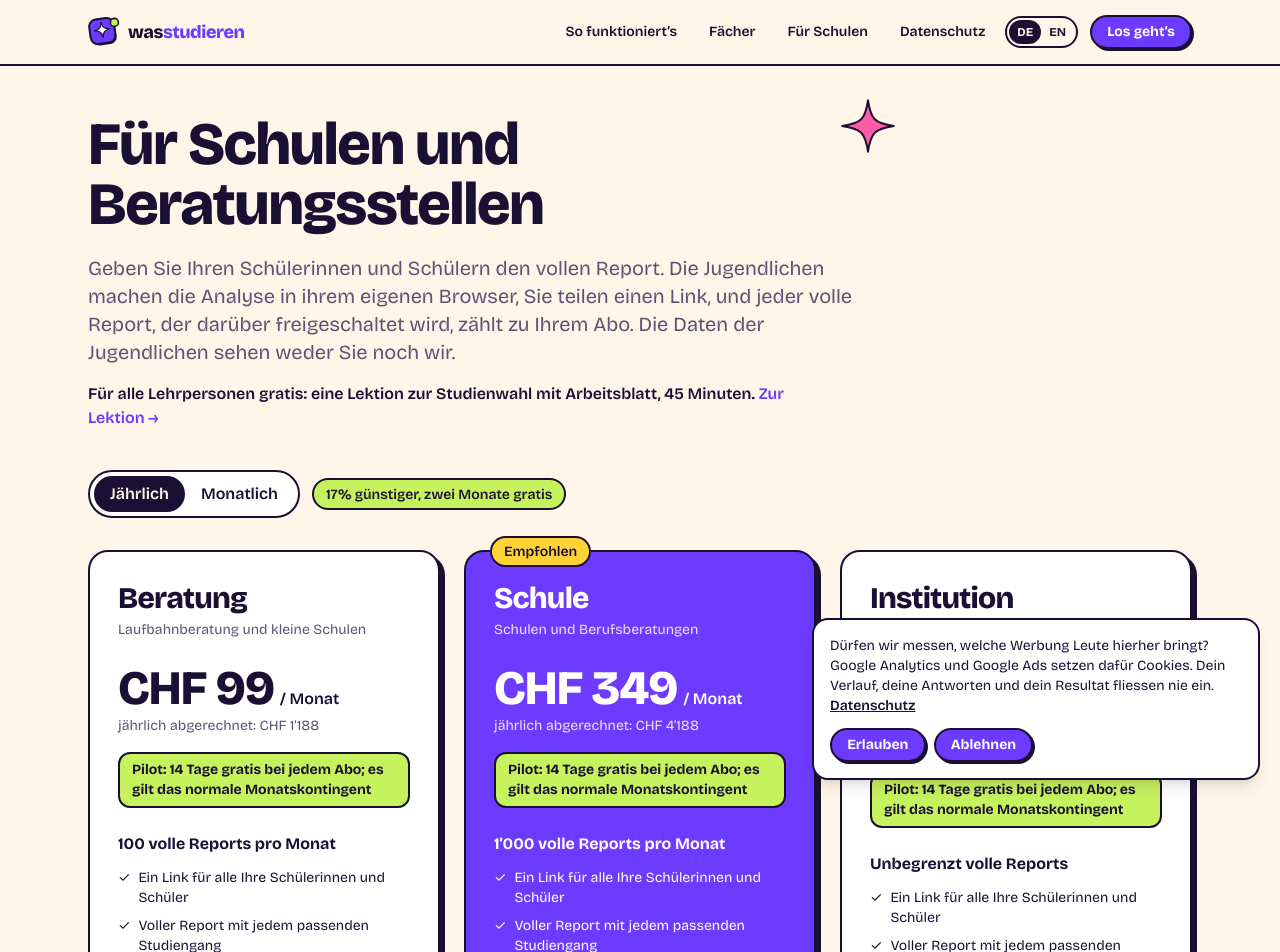
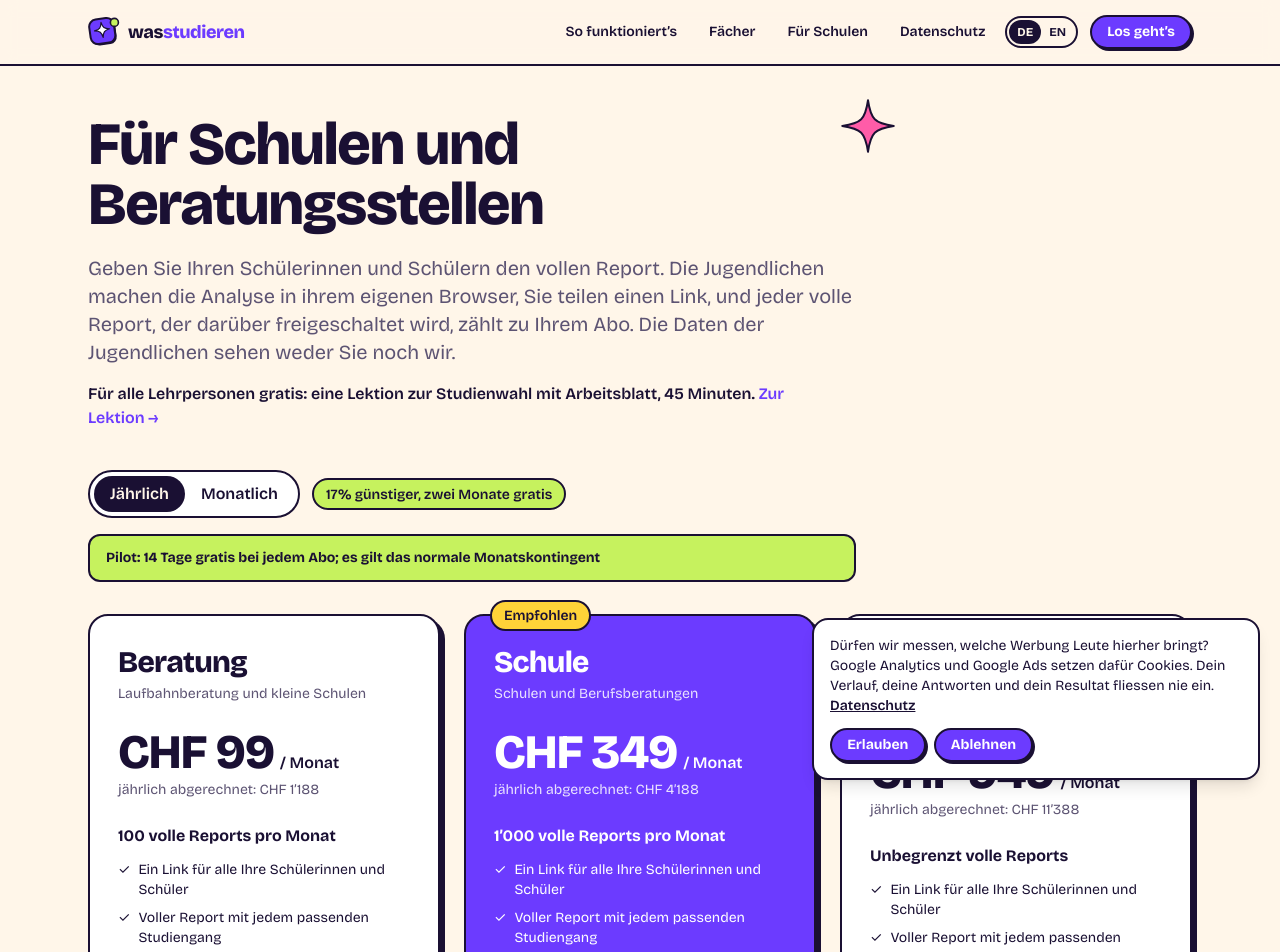
Before and after one commit to moritzlauper/whatshouldistudy, a Next.js app: page /schweiz/organisationen in a window 1280 px wide. Shown: the top 952 px of the page. Built offline with nearby package versions, Linux system fonts and the light colour scheme; no server answers.

Commit message:
Organisationstarif-Pilot nur einmal anzeigen

```diff
--- a/app/ui/org-plans.tsx
+++ b/app/ui/org-plans.tsx
@@ -47,6 +47,8 @@ export function OrgPlans() {
         <span className="chip on-color bg-lime">{o.save}</span>
       </div>
 
+      <p className="mt-4 max-w-3xl rounded-xl border-2 border-line bg-lime px-4 py-3 text-sm font-bold text-ink">{o.trial}</p>
+
       <div className="mt-8 grid gap-6 md:grid-cols-3">
         {ORG_TIERS.map((tier) => {
           const hot = tier === 'school'
@@ -61,7 +63,6 @@ export function OrgPlans() {
                 <span className="font-semibold">{o.perMonth}</span>
               </div>
               <p className={`mt-1 text-sm ${hot ? 'opacity-85' : 'text-muted'}`}>{period === 'year' ? o.billedYearly(formatPrice(orgBilled(tier, 'year', currency), intl)) : o.billedMonthly}</p>
-              <p className="on-color mt-4 rounded-xl border-2 border-line bg-lime px-3 py-1.5 text-sm font-bold">{o.trial}</p>
               <p className="mt-6 font-bold">{o.reports(limit === null ? null : fmtNumber(limit, intl))}</p>
               <ul className="mt-3 grid gap-2 text-sm">
                 {o.features.map((f) => (
```
